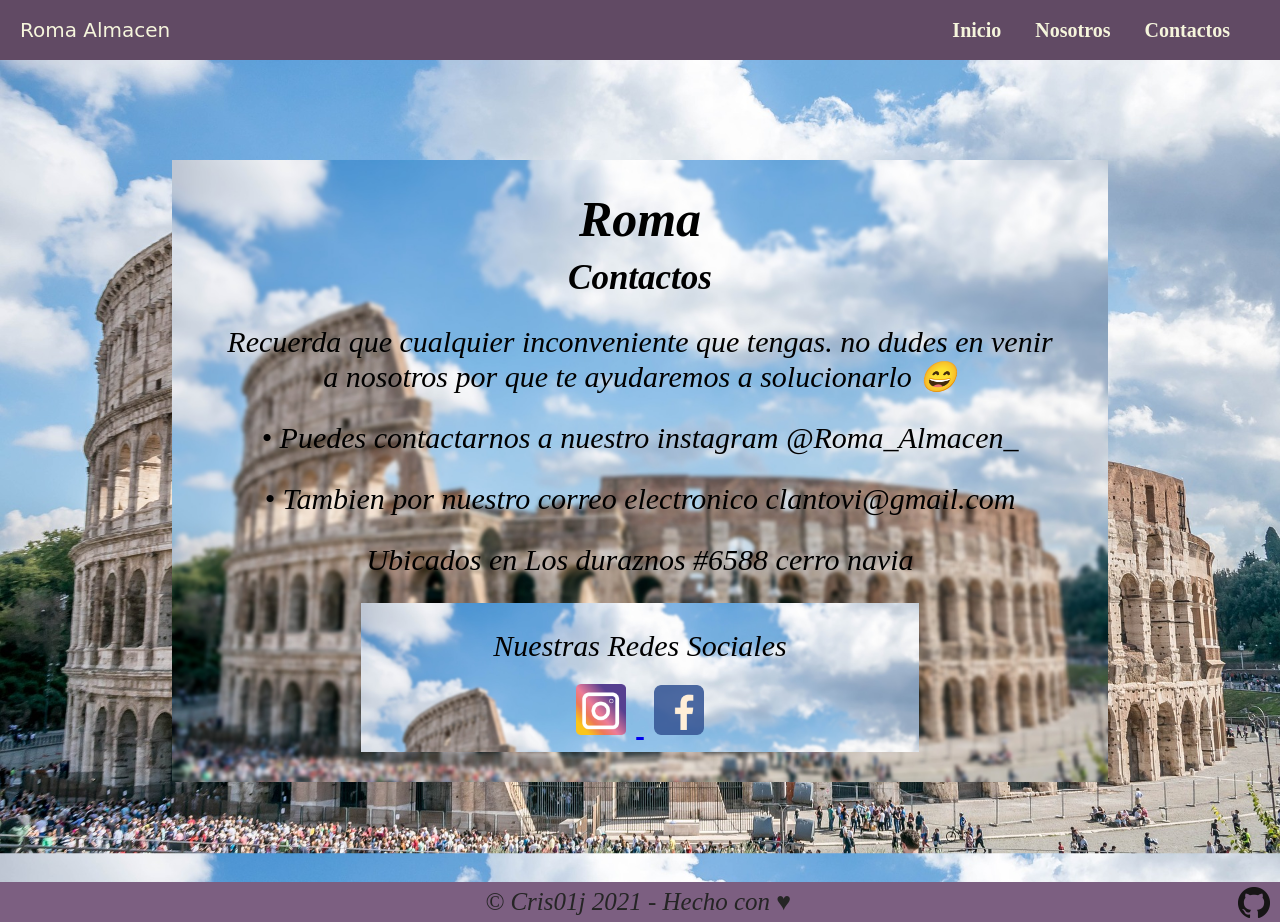
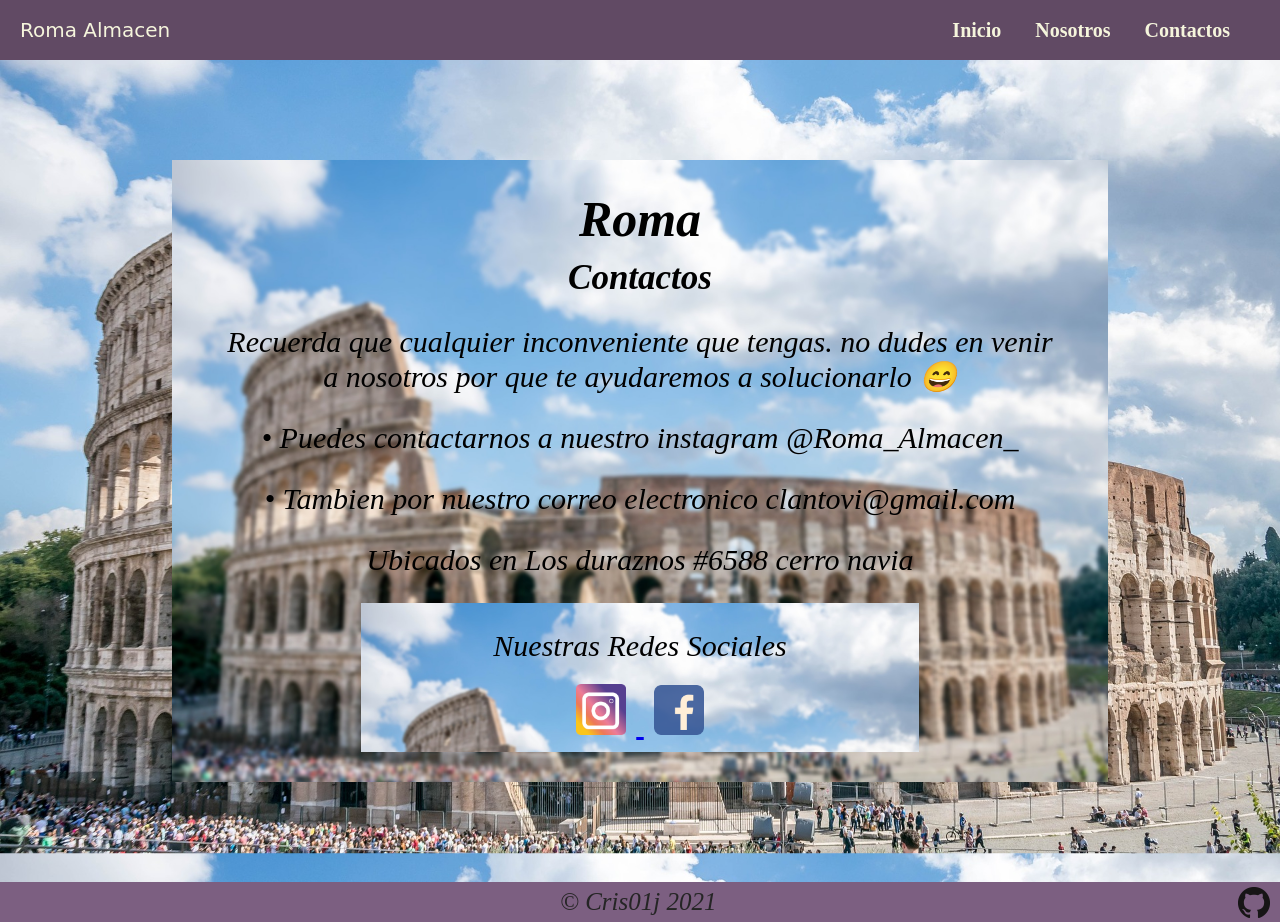
Before and after one commit to Cris01j/RomaAlmacen, a plain HTML site: page contactos.html in a window 1280 px wide. Drawn offline with Linux system fonts and the light colour scheme.

Commit message:
C. errores

```diff
--- a/contactos.html
+++ b/contactos.html
@@ -196,7 +196,7 @@
                 <img src="img/icono/git/GitHub-Mark-32px.png" id="gitIcon">
             </a>
 
-            <p> © Cris01j 2021 - Hecho con ♥</p>
+            <p> © Cris01j 2021 </p>
         </footer>
 
     </body>
```
Also changed, not shown: css/barra.css (+5 -2 lines), css/estilos.css (+6 -1 lines), index.html (+1 -1 lines), nosotros.html (+1 -1 lines).
